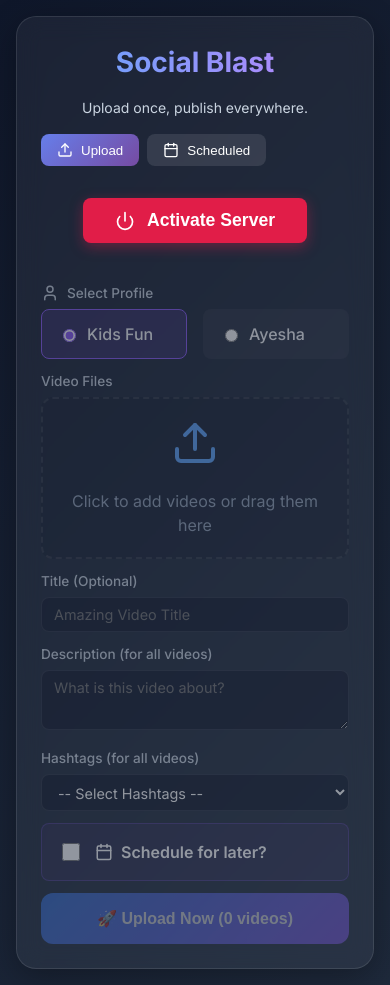
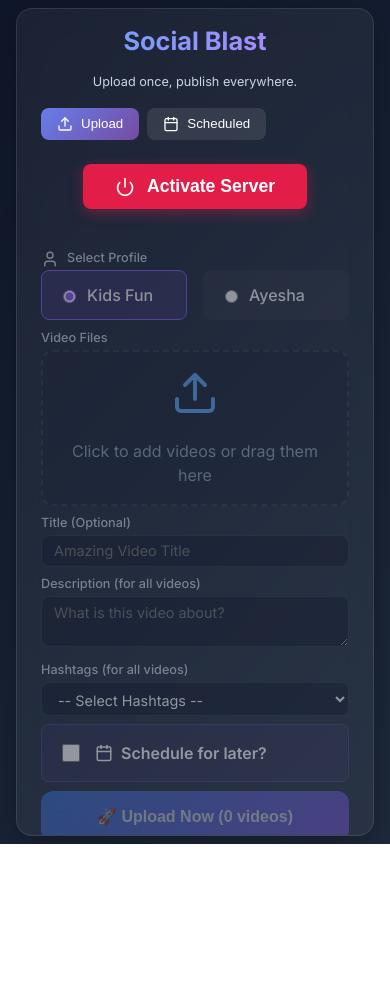
Before and after one commit to rosanmohan/one_click_upload, a React app in the folder frontend/: page / in a window 390 px wide. After the commit the page ends 844 px from the top, so only its background shows below. Built offline with nearby package versions, Linux system fonts and the light colour scheme; the HTML template or start-up script is replaced by a standard one.

Commit message:
UX: Make entire page layout fully responsive using vh units and clamp() - adapts to ANY screen size without scrolling

```diff
--- a/frontend/src/App.css
+++ b/frontend/src/App.css
@@ -2,7 +2,11 @@
   width: 100%;
   max-width: 600px;
   margin: 0 auto;
-  padding: 1rem;
+  padding: 1vh 1rem;
+  height: 100vh;
+  display: flex;
+  flex-direction: column;
+  overflow: hidden;
 }
 
 .glass-card {
@@ -10,20 +14,26 @@
   backdrop-filter: blur(12px);
   -webkit-backdrop-filter: blur(12px);
   border: 1px solid var(--glass-border);
-  border-radius: 1.25rem;
-  padding: 1.5rem;
+  border-radius: 1rem;
+  padding: 1.5vh 1.5rem;
   box-shadow: 0 8px 32px 0 rgba(0, 0, 0, 0.3);
+  flex: 1;
+  display: flex;
+  flex-direction: column;
+  overflow-y: auto;
+  overflow-x: hidden;
 }
 
 .header {
   text-align: center;
-  margin-bottom: 1rem;
+  margin-bottom: 1vh;
+  flex-shrink: 0;
 }
 
 .header h1 {
-  font-size: 1.75rem;
+  font-size: clamp(1.25rem, 3vh, 1.75rem);
   font-weight: 700;
-  margin: 0 0 0.35rem 0;
+  margin: 0 0 0.5vh 0;
   background: linear-gradient(to right, #60a5fa, #c084fc);
   -webkit-background-clip: text;
   background-clip: text;
@@ -32,18 +42,18 @@
 
 .header p {
   color: var(--text-secondary);
-  font-size: 0.875rem;
+  font-size: clamp(0.75rem, 1.5vh, 0.875rem);
 }
 
 .form-group {
-  margin-bottom: 0.75rem;
+  margin-bottom: 1vh;
 }
 
 .form-label {
   display: block;
-  font-size: 0.85rem;
+  font-size: clamp(0.75rem, 1.5vh, 0.85rem);
   font-weight: 500;
-  margin-bottom: 0.35rem;
+  margin-bottom: 0.25vh;
   color: var(--text-secondary);
 }
 
@@ -53,10 +63,10 @@
   background: rgba(15, 23, 42, 0.6);
   border: 1px solid var(--glass-border);
   border-radius: 0.5rem;
-  padding: 0.5rem 0.75rem;
+  padding: 0.75vh 0.75rem;
   color: white;
   font-family: inherit;
-  font-size: 0.9rem;
+  font-size: clamp(0.8rem, 1.75vh, 0.9rem);
   transition: all 0.2s;
 }
 
@@ -68,14 +78,15 @@
 }
 
 .form-textarea {
-  min-height: 60px;
+  min-height: 6vh;
+  max-height: 12vh;
   resize: vertical;
 }
 
 .file-upload-zone {
   border: 2px dashed var(--glass-border);
   border-radius: 0.75rem;
-  padding: 1.25rem;
+  padding: 2vh 1rem;
   text-align: center;
   cursor: pointer;
   transition: all 0.2s;
```
